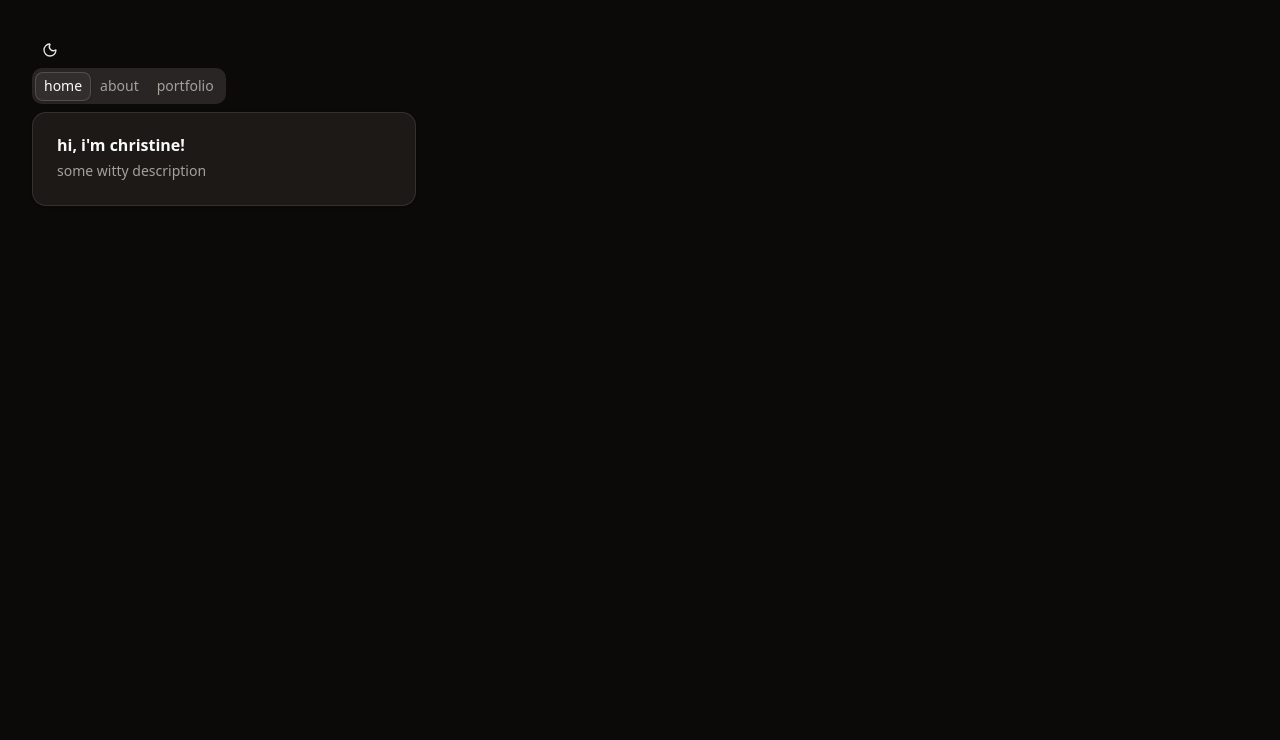
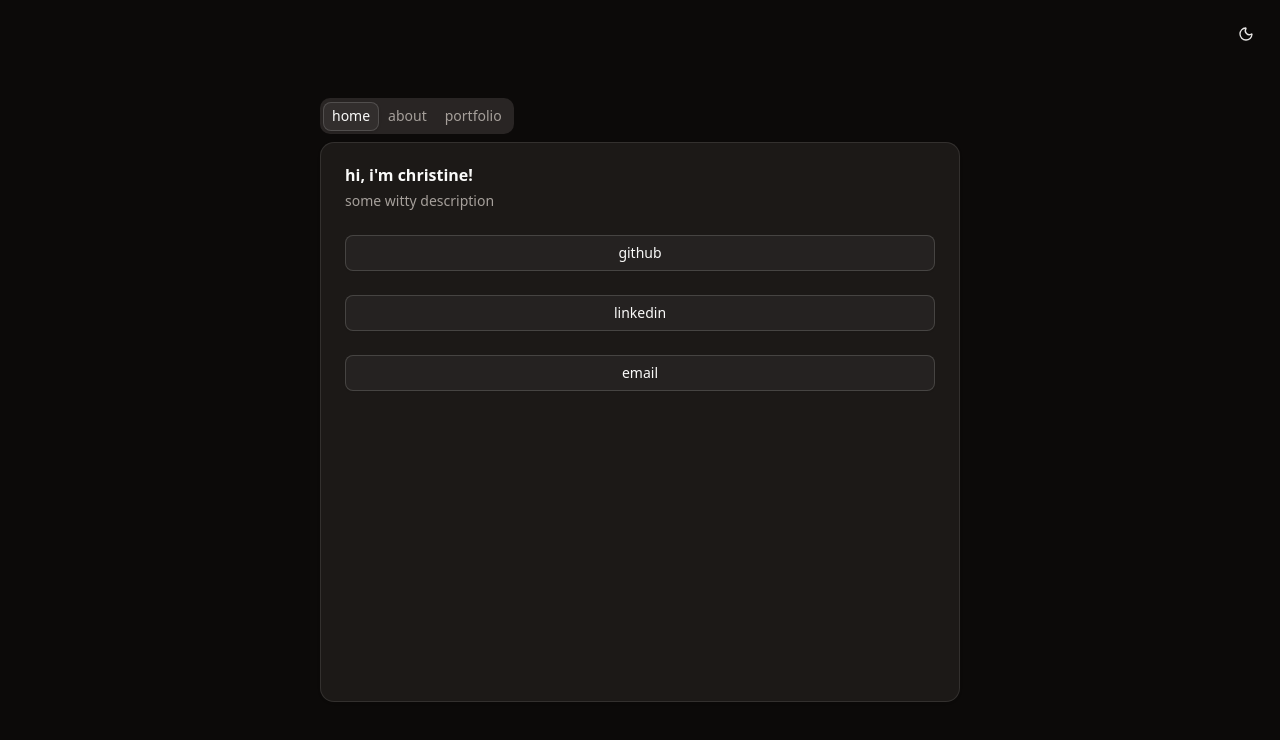
Before and after one commit to christinec04/christinec04.github.io, a React (Vite) app: page / in a window 1280 px wide. Shown: the top 740 px of the page. Built offline with nearby package versions, Linux system fonts and the light colour scheme.

Commit message:
add content

```diff
--- a/package.json
+++ b/package.json
@@ -18,6 +18,7 @@
     "@tailwindcss/vite": "^4.1.18",
     "class-variance-authority": "^0.7.1",
     "clsx": "^2.1.1",
+    "feather-icons-react": "^1.0.0",
     "lucide-react": "^0.562.0",
     "react": "^19.2.0",
     "react-dom": "^19.2.0",
--- a/src/App.tsx
+++ b/src/App.tsx
@@ -6,14 +6,16 @@ function App() {
 
   return (
     <ThemeProvider defaultTheme="dark" storageKey="vite-ui-theme">
-        <div className="min-h-screen w-full flex flex-col">
-          <div className="flex flex-col p-8">
-            {/* Header */}
-              <ModeToggle />
+      {/* Theme Toggle */}
+      <div className="fixed top-4 right-4">
+        <ModeToggle />
+      </div>
 
-            {/* Main Content */}
-            <Main />
-          </div>
+      <div className="fixed flex mx-auto w-screen h-screen items-center justify-center z-10">
+
+
+          {/* Main Content */}
+          <Main />
         </div>
     </ThemeProvider>
   )
--- a/src/components/About.tsx
+++ b/src/components/About.tsx
@@ -15,12 +15,12 @@ import {
 import { Languages, ThumbsUp } from 'lucide-react';
 import { Badge } from "@/components/ui/badge"
 
-export function About({isMobile}: { isMobile: boolean }) {
+export function About() {
     const interests = ["cosplay", "chainsaw man", "hercule poirot", "crochet", "indie games"];
     const languages = ["English", "Mandarin Chinese"];
 
     return (
-        <Card className={`overflow-y-auto ${isMobile ? "border-0 shadow-none" : "h-[70vh]"}`}>
+        <Card className="tabCard windowSize">
             <CardHeader>
                 <CardTitle>{TABS.ABOUT}</CardTitle>
                 <div>
@@ -48,13 +48,13 @@ export function About({isMobile}: { isMobile: boolean }) {
                 <h2>Background</h2>
 
                 <h2>Stats</h2>
-                <div className="">
+                <div className="flex gap-2 ">
                     <ThumbsUp className="w-4 h-4" />
                     {interests.map((interest) => (
                         <Badge variant="outline" key={interest}>{interest}</Badge>
                     ))}
                 </div>
-                <div>
+                <div className="flex gap-2 ">
                     <Languages className="w-4 h-4" />
                     {languages.map((language) => (
                         <Badge variant="outline" key={language}>{language}</Badge>
--- a/src/components/Main.tsx
+++ b/src/components/Main.tsx
@@ -44,7 +44,7 @@ export function Main() {
     const handleChange = (value: string) => { setTab(value) }
 
     return (
-        <div className="flex w-full max-w-sm flex-col gap-6">
+        <div className="flex flex-col">
             <Tabs defaultValue={TABS.HOME} value={tab} onValueChange={handleChange}>
                 {/* Tabs */}
                 {!isSmall &&
@@ -56,7 +56,7 @@ export function Main() {
 
                 {/* Content */}
                 <TabsContent value={TABS.HOME}>
-                    <Card>
+                    <Card className="windowSize">
                         <CardHeader>
                             <CardTitle> hi, i'm christine!</CardTitle>
                             <CardDescription>
@@ -64,8 +64,9 @@ export function Main() {
                             </CardDescription>
                         </CardHeader>
 
-                        {isSmall &&
+
                         <CardContent className="grid gap-6">
+                            {isSmall && <>
                                 {/* About Mobile */}
                                 <Drawer>
                                     <DrawerTrigger asChild>
@@ -77,7 +78,7 @@ export function Main() {
                                                 <Button variant="outline">Cancel</Button>
                                             </DrawerClose>
                                         </DrawerHeader>
-                                    <About isMobile={true} />
+                                        <About />
                                     </DrawerContent>
                                 </Drawer>
 
@@ -92,20 +93,25 @@ export function Main() {
                                                 <Button variant="outline">Cancel</Button>
                                             </DrawerClose>
                                         </DrawerHeader>
-                                    <Portfolio isMobile={true} />
+                                        <Portfolio />
                                     </DrawerContent>
                                 </Drawer>
+                            </>}
 
-                        </CardContent>}
+                            {/* Quick Links */}
+                            <Button variant="outline">github</Button>
+                            <Button variant="outline">linkedin</Button>
+                            <Button variant="outline">email</Button>
+                        </CardContent>
                     </Card>
                 </TabsContent>
 
                 <TabsContent value={TABS.ABOUT}>
-                    <About borderless={false}/>
+                    <About />
                 </TabsContent>
 
                 <TabsContent value={TABS.PORTFOLIO}>
-                    <Portfolio borderless={false}/>
+                    <Portfolio />
                 </TabsContent>
             </Tabs>
         </div>
--- a/src/components/Portfolio.tsx
+++ b/src/components/Portfolio.tsx
@@ -11,10 +11,10 @@ import { Languages, ThumbsUp } from 'lucide-react';
 import { Badge } from "@/components/ui/badge"
 import { ItemImage } from "@/components/Project"
 
-export function Portfolio({isMobile}: { isMobile: boolean }) {
+export function Portfolio() {
 
     return (
-        <Card className={`overflow-y-auto ${isMobile ? "border-0 shadow-none" : ""}`}>
+        <Card className="tabCard windowSize">
             <CardHeader>
                 <CardTitle>{TABS.PORTFOLIO}</CardTitle>
             </CardHeader>
--- a/src/components/Project.tsx
+++ b/src/components/Project.tsx
@@ -1,11 +1,13 @@
 import {
   Item,
+  ItemActions,
   ItemContent,
   ItemDescription,
   ItemGroup,
   ItemMedia,
   ItemTitle,
 } from "@/components/ui/item"
+import { ChevronRightIcon, ExternalLinkIcon } from "lucide-react"
 
 const music = [
   {
@@ -30,30 +32,27 @@ const music = [
 
 export function ItemImage() {
   return (
-    <div className="flex w-full max-w-md flex-col gap-6">
+    <div className="flex w-full flex-col gap-6">
       <ItemGroup className="gap-4">
         {music.map((song) => (
           <Item key={song.title} variant="outline" asChild role="listitem">
             <a href="#">
-              <ItemMedia variant="image">
+              <ItemMedia variant="image" className="w-[210px] h-[150px]">
                 <img
-                  src={`https://avatar.vercel.sh/${song.title}`}
-                  alt={song.title}
-                  width={32}
-                  height={32}
-                  className="object-cover grayscale"
+                  src={'/public/avatar.jpg'}
+                  alt="Project"
+                  className="object-cover"
                 />
               </ItemMedia>
               <ItemContent>
-                <ItemTitle className="line-clamp-1">
-                  {song.title} -{" "}
-                  <span className="text-muted-foreground">{song.album}</span>
+                <ItemTitle>
+                  Project title
                 </ItemTitle>
-                <ItemDescription>{song.artist}</ItemDescription>
+                <ItemDescription className="line-clamp-none">Project description ajdnajk dna jknd asdja sjd nakdn adnasnda sdadnja dasda dada djadjk an djknand andjad</ItemDescription>
               </ItemContent>
-              <ItemContent className="flex-none text-center">
-                <ItemDescription>{song.duration}</ItemDescription>
-              </ItemContent>
+              <ItemActions>
+                <ExternalLinkIcon className="size-4 muted-foreground" />
+              </ItemActions>
             </a>
           </Item>
         ))}
--- a/src/components/theme-toggle.tsx
+++ b/src/components/theme-toggle.tsx
@@ -8,7 +8,7 @@ export function ModeToggle() {
   const { theme, setTheme } = useTheme()
 
   return (
-    <Button variant="link" size="icon" onClick={() => setTheme(theme === "light" ? "dark" : "light")}>
+    <Button className="relative" variant="link" size="icon" onClick={() => setTheme(theme === "light" ? "dark" : "light")}>
       <Sun className="h-[1.2rem] w-[1.2rem] scale-100 rotate-0 transition-all dark:scale-0 dark:-rotate-90" />
       <Moon className="absolute h-[1.2rem] w-[1.2rem] scale-0 rotate-90 transition-all dark:scale-100 dark:rotate-0" />
       <span className="sr-only">Toggle theme</span>
--- a/src/index.css
+++ b/src/index.css
@@ -131,3 +131,12 @@
   --breakpoint-2xl: 100rem;
   --breakpoint-3xl: 120rem;
 }
+
+/* custom tailwind classes */
+.windowSize {
+  @apply w-screen max-sm:border-0 max-sm:shadow-none sm:max-w-[640px] sm:min-w-[540px] sm:w-[50vw] sm:h-[70vh];
+}
+
+.tabCard {
+  @apply overflow-y-auto max-sm:border-0 max-sm:shadow-none;
+}
```
Also changed, not shown: 1 other file (tests, documents, lock files or other folders). Lines whose indentation alone changed are shown as unchanged.
